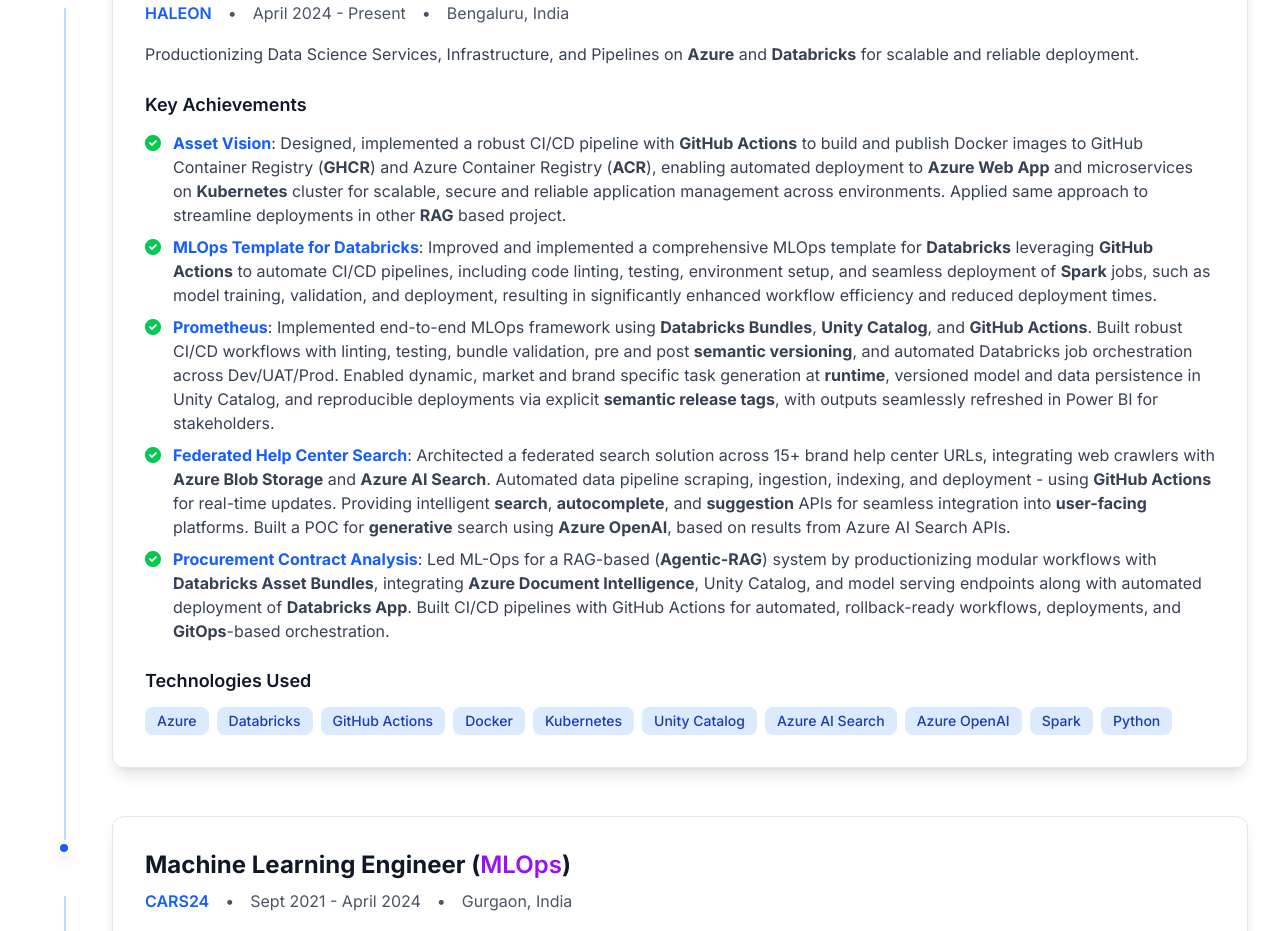
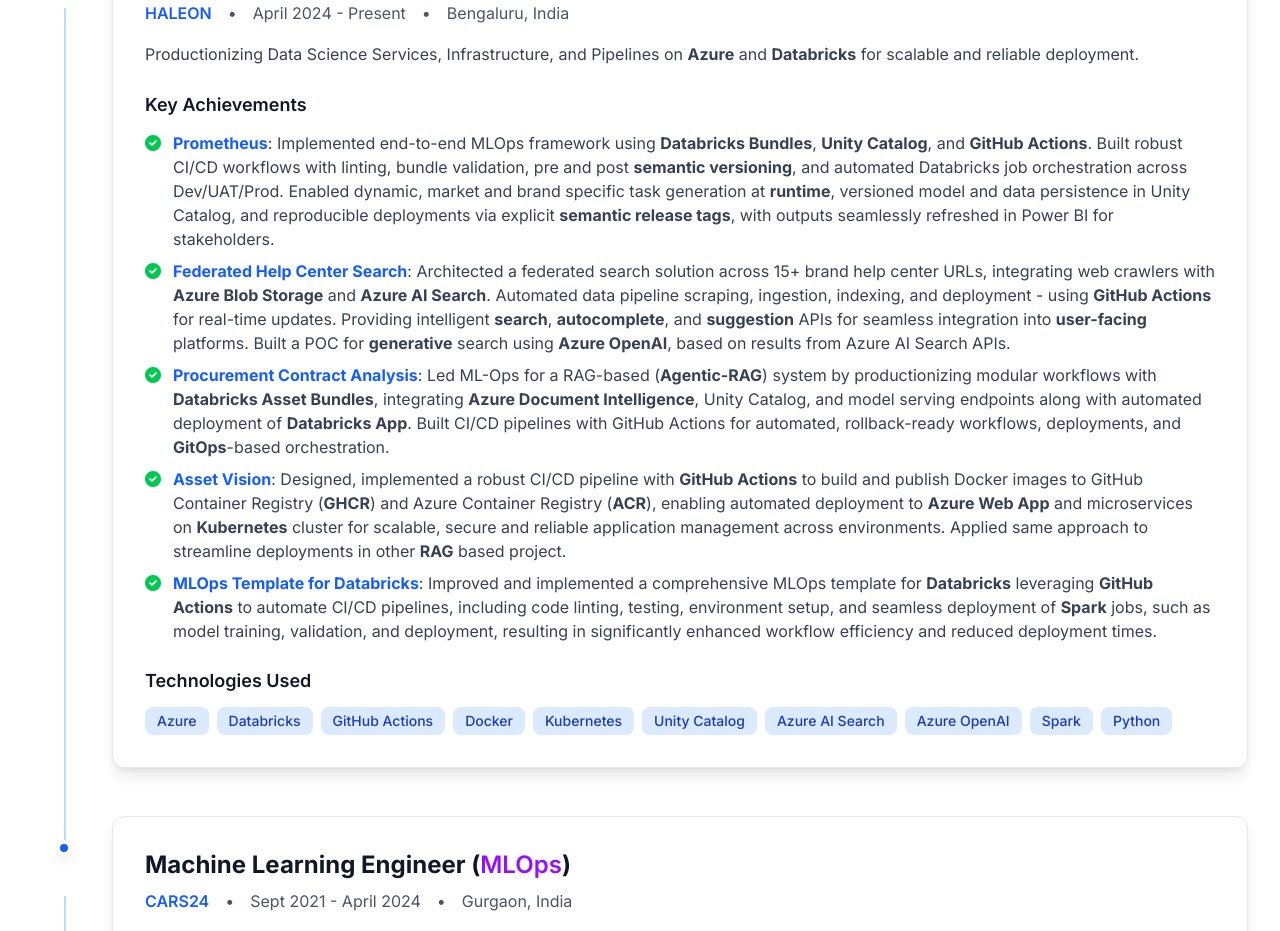
Before and after one commit to kbbharti/portfolio, a Next.js app: page / in a window 1280 px wide. Shown: the part 1620-2551 px from the top of the page. Built offline with nearby package versions, Linux system fonts and the light colour scheme.

Commit message:
Update Experience.tsx

```diff
--- a/src/components/Experience.tsx
+++ b/src/components/Experience.tsx
@@ -31,11 +31,11 @@
       location: "Bengaluru, India",
       description: <>Productionizing Data Science Services, Infrastructure, and Pipelines on <strong>Azure</strong> and <strong>Databricks</strong> for scalable and reliable deployment.</>,
       achievements: [
+        <><span className="font-bold text-blue-600">Prometheus</span>: Implemented end-to-end MLOps framework using <strong>Databricks Bundles</strong>, <strong>Unity Catalog</strong>, and <strong>GitHub Actions</strong>. Built robust CI/CD workflows with linting, bundle validation, pre and post <strong>semantic versioning</strong>, and automated Databricks job orchestration across Dev/UAT/Prod. Enabled dynamic, market and brand specific task generation at <strong>runtime</strong>, versioned model and data persistence in Unity Catalog, and reproducible deployments via explicit <strong>semantic release tags</strong>, with outputs seamlessly refreshed in Power BI for stakeholders.</>,
+        <><span className="font-bold text-blue-600">Federated Help Center Search</span>: Architected a federated search solution across 15+ brand help center URLs, integrating web crawlers with <strong>Azure Blob Storage</strong> and <strong>Azure AI Search</strong>. Automated data pipeline scraping, ingestion, indexing, and deployment - using <strong>GitHub Actions</strong> for real-time updates. Providing intelligent <strong>search</strong>, <strong>autocomplete</strong>, and <strong>suggestion</strong> APIs for seamless integration into <strong>user-facing</strong> platforms. Built a POC for <strong>generative</strong> search using <strong>Azure OpenAI</strong>, based on results from Azure AI Search APIs.</>,
+        <><span className="font-bold text-blue-600">Procurement Contract Analysis</span>: Led ML-Ops for a RAG-based (<strong>Agentic-RAG</strong>) system by productionizing modular workflows with <strong>Databricks Asset Bundles</strong>, integrating <strong>Azure Document Intelligence</strong>, Unity Catalog, and model serving endpoints along with automated deployment of <strong>Databricks App</strong>. Built CI/CD pipelines with GitHub Actions for automated, rollback-ready workflows, deployments, and <strong>GitOps</strong>-based orchestration.</>,
         <><span className="font-bold text-blue-600">Asset Vision</span>: Designed, implemented a robust CI/CD pipeline with <strong>GitHub Actions</strong> to build and publish Docker images to GitHub Container Registry (<strong>GHCR</strong>) and Azure Container Registry (<strong>ACR</strong>), enabling automated deployment to <strong>Azure Web App</strong> and microservices on <strong>Kubernetes</strong> cluster for scalable, secure and reliable application management across environments. Applied same approach to streamline deployments in other <strong>RAG</strong> based project.</>,
-        <><span className="font-bold text-blue-600">MLOps Template for Databricks</span>: Improved and implemented a comprehensive MLOps template for <strong>Databricks</strong> leveraging <strong>GitHub Actions</strong> to automate CI/CD pipelines, including code linting, testing, environment setup, and seamless deployment of <strong>Spark</strong> jobs, such as model training, validation, and deployment, resulting in significantly enhanced workflow efficiency and reduced deployment times.</>,
-        <><span className="font-bold text-blue-600">Prometheus</span>: Implemented end-to-end MLOps framework using <strong>Databricks Bundles</strong>, <strong>Unity Catalog</strong>, and <strong>GitHub Actions</strong>. Built robust CI/CD workflows with linting, testing, bundle validation, pre and post <strong>semantic versioning</strong>, and automated Databricks job orchestration across Dev/UAT/Prod. Enabled dynamic, market and brand specific task generation at <strong>runtime</strong>, versioned model and data persistence in Unity Catalog, and reproducible deployments via explicit <strong>semantic release tags</strong>, with outputs seamlessly refreshed in Power BI for stakeholders.</>,
-        <><span className="font-bold text-blue-600">Federated Help Center Search</span>: Architected a federated search solution across 15+ brand help center URLs, integrating web crawlers with <strong>Azure Blob Storage</strong> and <strong>Azure AI Search</strong>. Automated data pipeline scraping, ingestion, indexing, and deployment - using <strong>GitHub Actions</strong> for real-time updates. Providing intelligent <strong>search</strong>, <strong>autocomplete</strong>, and <strong>suggestion</strong> APIs for seamless integration into <strong>user-facing</strong> platforms. Built a POC for <strong>generative</strong> search using <strong>Azure OpenAI</strong>, based on results from Azure AI Search APIs.</>,
-        <><span className="font-bold text-blue-600">Procurement Contract Analysis</span>: Led ML-Ops for a RAG-based (<strong>Agentic-RAG</strong>) system by productionizing modular workflows with <strong>Databricks Asset Bundles</strong>, integrating <strong>Azure Document Intelligence</strong>, Unity Catalog, and model serving endpoints along with automated deployment of <strong>Databricks App</strong>. Built CI/CD pipelines with GitHub Actions for automated, rollback-ready workflows, deployments, and <strong>GitOps</strong>-based orchestration.</>
+        <><span className="font-bold text-blue-600">MLOps Template for Databricks</span>: Improved and implemented a comprehensive MLOps template for <strong>Databricks</strong> leveraging <strong>GitHub Actions</strong> to automate CI/CD pipelines, including code linting, testing, environment setup, and seamless deployment of <strong>Spark</strong> jobs, such as model training, validation, and deployment, resulting in significantly enhanced workflow efficiency and reduced deployment times.</>
       ],
       technologies: ["Azure", "Databricks", "GitHub Actions", "Docker", "Kubernetes", "Unity Catalog", "Azure AI Search", "Azure OpenAI", "Spark", "Python"]
     },
```
